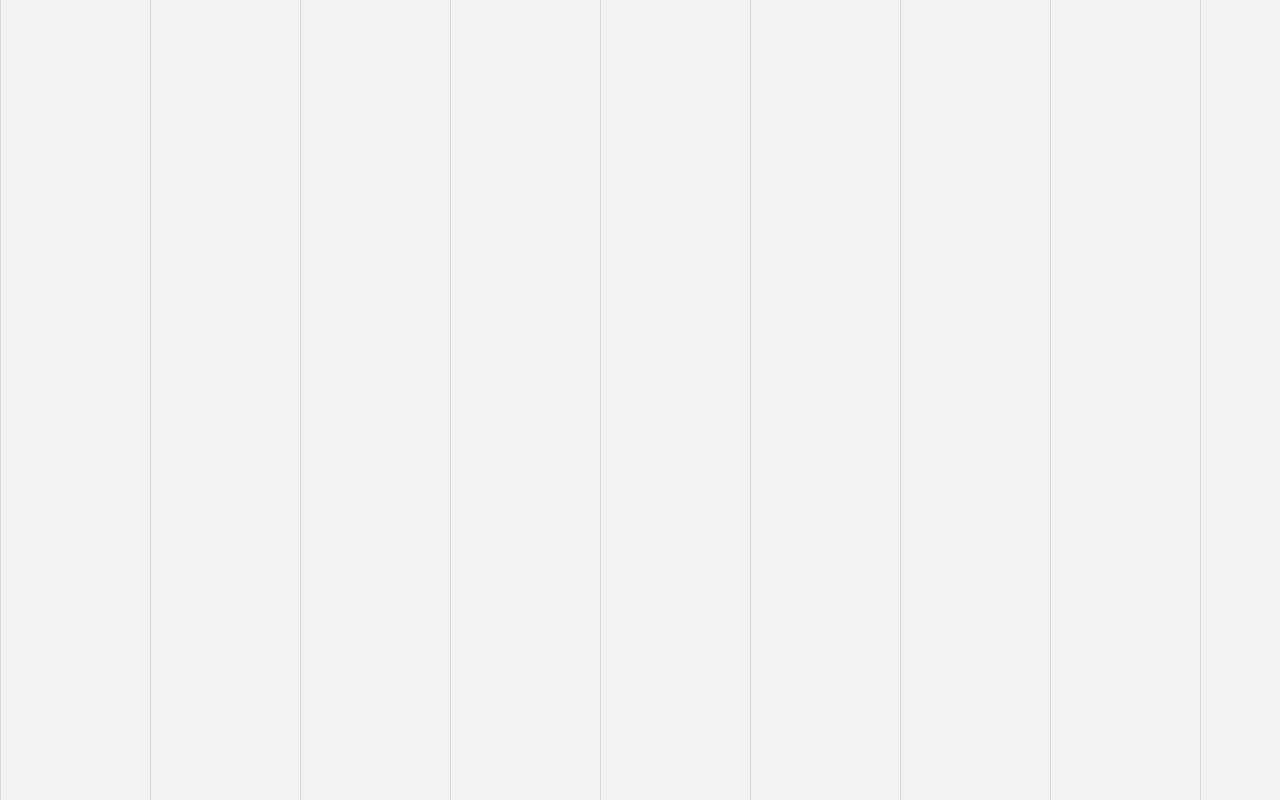
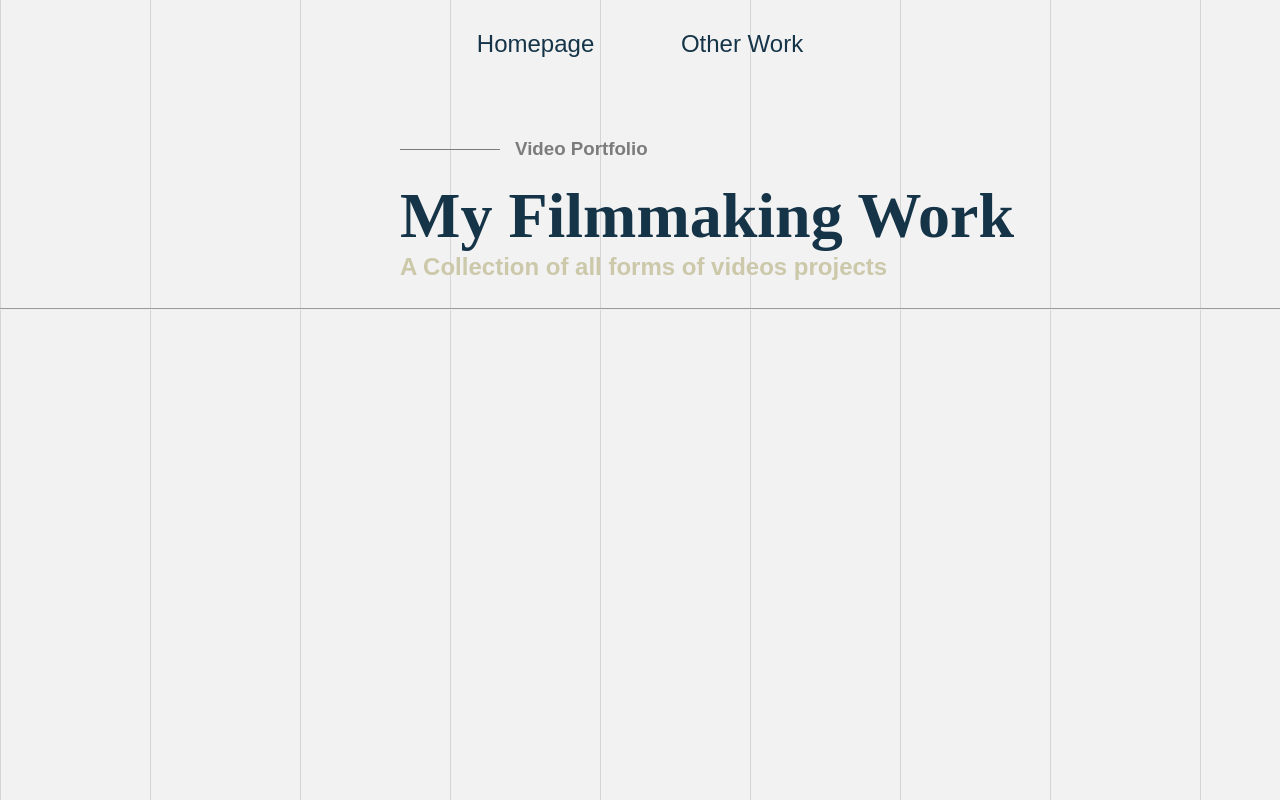
Before and after one commit to RuannOosthuizen/Ruann-Oosthuizen, a plain HTML site: page pages/filmmaking-work.html in a window 1280 px wide. Drawn offline with Linux system fonts and the light colour scheme.

Commit message:
added filming section

```diff
--- a/pages/filmmaking-work.html
+++ b/pages/filmmaking-work.html
@@ -8,7 +8,41 @@
 </head>
 <body>
 
+    <!-- temp bacground -->
     <div class="temp-bg">
+    </div>
+
+    <nav class="film-menu">
+        <ul class="navigation">
+            <li class="menu-item"><a href="../index.html">Homepage</a></li>
+            <li class="sub-menu"><a href="#">Other Work</a>
+                <ul class="drop-down">
+                  <li class="menu-item drop-item"><a href="./pages/graphic-design-work.html">Graphic Design</a></li>
+                  <li class="menu-item drop-item"><a href="./pages/coding-work.html">Coding</a></li>
+                </ul>
+            </li>
+        </ul>
+    </nav>
+
+    <!-- Page Title -->
+    <div class="page-title">
+        <div class="subheading">
+            <div class="section-hor-line"></div>
+            <h3 class="section-headline">Video Portfolio</h3>
+        </div>
+
+        <div class="title-content">
+            <h1 class="page-name">My Filmmaking Work</h1>
+            <h2 class="title-subline">A Collection of all forms of videos projects</h2>
+        </div>
+    </div>
+
+    <!-- Section devider -->
+    <div class="devider"><hr></div>
+
+    <!-- Page Content -->
+    <div class="content-section">
+
     </div>
 
 </body>
--- a/styles/video-stylesheet.css
+++ b/styles/video-stylesheet.css
@@ -19,6 +19,134 @@ body, html {
     width: 100%;
 }
 
+.subheading {
+    display: flex;
+    align-items: center;
+    gap: 15px;
+}
+
+.section-hor-line {
+    width: 100px;
+    height: 1px;
+    background-color: var(--supprting-colour-accent);
+    margin: 20px 0;
+}
+
+.section-headline {
+    color: var(--supprting-colour-accent);
+}
+
+
+    /****** Navigation Style ******/
+nav.film-menu {
+    position: fixed;
+    top: 20px;
+    left: 0;
+    width: 100%;
+    z-index: 2;
+    text-align: center;
+    font-size: 1.5rem;
+}
+
+ul.navigation {
+    list-style: none;
+    padding: 0;
+    margin: 0;
+    display: inline-block;
+}
+
+ul.navigation > li {
+    display: inline-block;
+    position: relative;
+}
+
+ul.navigation > li a {
+    text-decoration: none;
+    color: var(--main-dark-colour);
+    padding: 10px 40px;
+    display: block;
+}
+
+ul.navigation li.sub-menu:hover .drop-down {
+    display: block;
+}
+
+ul.navigation .drop-down {
+    display: none;
+    position: absolute;
+    top: 100%;
+    left: 0;
+    list-style: none;
+    padding: 0;
+    margin: 0;
+    min-width: 150px;
+    z-index: 2;
+}
+
+ul.navigation .drop-down li {
+    display: block;
+}
+
+ul.navigation .drop-down li a {
+    padding: 10px 20px;
+    color: var(--main-dark-colour);
+    text-decoration: none;
+    display: block;
+    white-space: nowrap;
+}
+
+
+
+    /****** Page Title Style ******/
+.page-title {
+    display: flex;
+    flex-direction: column;
+    justify-content: center;
+    width: 50vw;
+    height: 50vh;
+    margin: 0 0 0 400px;
+}
+
+.title-content {
+    display: flex;
+    flex-direction: column;
+    width: 750px;
+}
+
+.page-name {
+    font-size: 4rem;
+    font-family: var(--main-font);
+    margin: 0;
+}
+
+.title-subline {
+    margin: 0;
+    color: var(--main-colour-accent);
+}
+
+.devider {
+    margin: -100px;
+}
+
+
+    /****** Page Content Style ******/
+.content-section {
+    width: 200vw;
+    height: 200vh;
+}
+
+
+
+
+
+
+
+
+
+
+
+
+
 
 
 
```
Also changed, not shown: index.html (+1 -1 lines).
